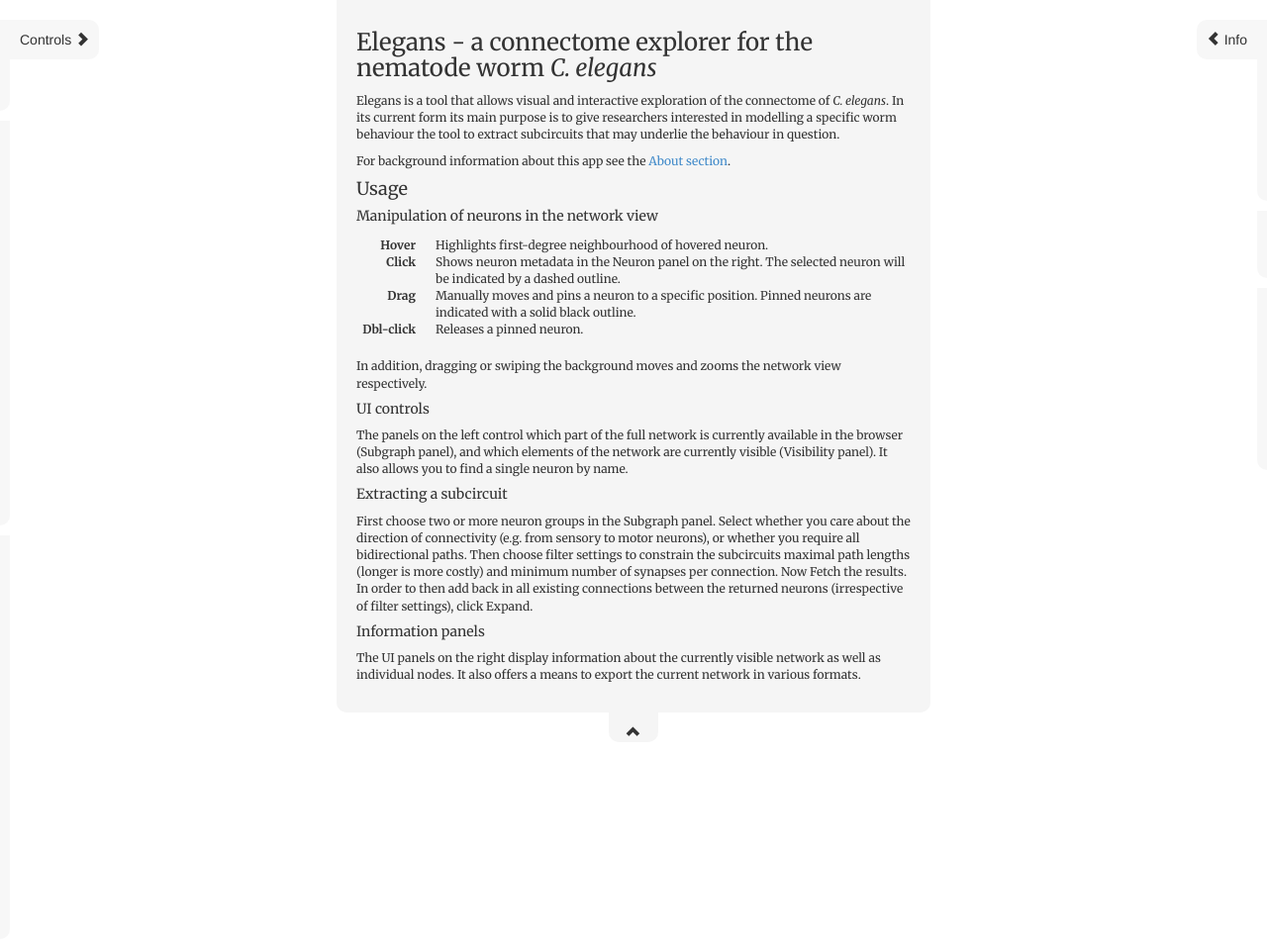
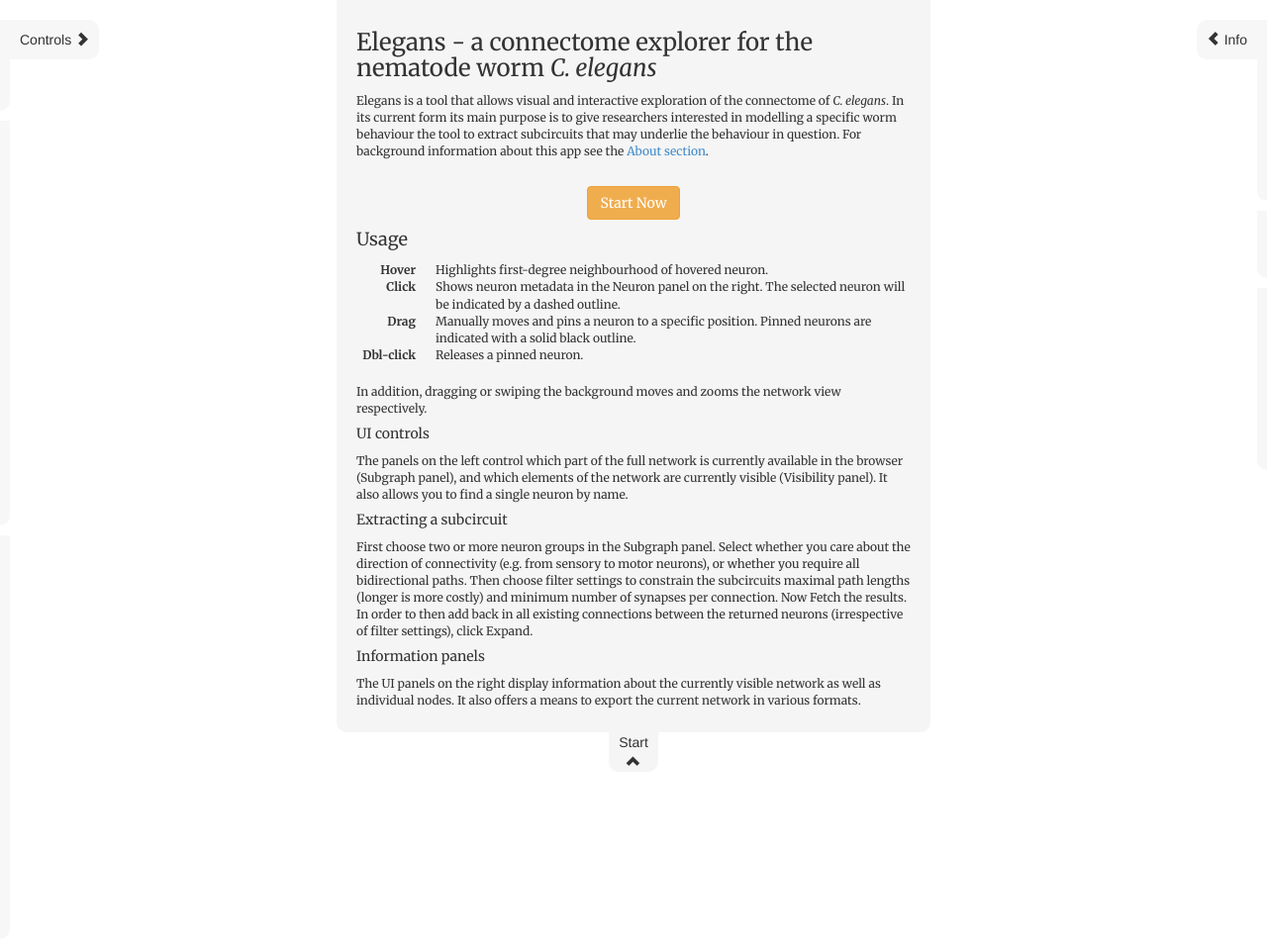
Before and after one commit to buhrmann/elegans, a Flask app: page / in a window 1280 px wide; the page is wider, and only the part inside the window is pictured. Shown: that part at 99% size. Run offline with Flask 2, Linux system fonts and the light colour scheme; data that the repository does not hold is empty; some libraries are stand-ins or nearby versions.

Commit message:
More salient start button to slide away intro panel.

```diff
--- a/static/css/d3.css
+++ b/static/css/d3.css
@@ -30,9 +30,9 @@ body {
 
 .topwrapper {
   position: fixed;
-  top: -710px;
+  top: -730px;
   width: 600px;
-  height: 720px;
+  height: 740px;
   left: 50%;
   -webkit-transform: translate(-50%, 0);
   -moz-transform: translate(-50%, 0);
@@ -94,8 +94,9 @@ h3 a:hover {
 }
 
 .uihandle-top {
+  padding-top: 0px;
   width: 50px;
-  height: 30px;
+  height: 40px;
   left: 50%;
   text-align: center;
   vertical-align: top;
--- a/templates/graph.html
+++ b/templates/graph.html
@@ -254,6 +254,10 @@
       toggleRightPanel();
     });
 
+    $("#tophandle").click(function() {
+      toggleTopPanel();
+    });
+
     toggleLeftPanel = function(visible) {
       var s = $("#lefthandle").find("span.glyphicon");
       var visnow = s.hasClass("glyphicon-chevron-left");
@@ -286,20 +290,24 @@
       }
     }
 
-    $("#tophandle").click(function() {
+    toggleTopPanel = function() {
         $(".topwrapper").toggleClass("out");
         var s = $("#tophandle").find("span.glyphicon");
         if (s.hasClass("glyphicon-chevron-up")) {
           s.removeClass("glyphicon-chevron-up").addClass("glyphicon-chevron-down");
+          $("#tophandle").find("a span.handlelabel").css("display", "none");
+          $("#tophandle").css("height", "20px");
           toggleLeftPanel(true);
           toggleRightPanel(true);
         }
         else {
           s.removeClass("glyphicon-chevron-down").addClass("glyphicon-chevron-up");
+          $("#tophandle").find("a span.handlelabel").css("display", "inline");
+          $("#tophandle").css("height", "40px");
           toggleLeftPanel(false);
           toggleRightPanel(false);
         }
-    });
+    }
 
   });
   </script>
--- a/templates/layout.html
+++ b/templates/layout.html
@@ -23,14 +23,11 @@
       <div class="introheader">
         <h3>Elegans - a connectome explorer for the nematode worm <em>C. elegans</em></h3>
         <p>
-          Elegans is a tool that allows visual and interactive exploration of the connectome of <em>C. elegans</em>. In its current form its main purpose is to give researchers interested in modelling a specific worm behaviour the tool to extract subcircuits that may underlie the behaviour in question.
-        </p>
-        <p>
-          For background information about this app see the <a href="{{ url_for('about')}}">About section</a>.
-        </p>
+          Elegans is a tool that allows visual and interactive exploration of the connectome of <em>C. elegans</em>. In its current form its main purpose is to give researchers interested in modelling a specific worm behaviour the tool to extract subcircuits that may underlie the behaviour in question. For background information about this app see the <a href="{{ url_for('about')}}">About section</a>.
+        </p><br>
+        <p class="text-center"><a href="javascript:toggleTopPanel();" type="button" class="btn btn-warning">Start Now</a></p>
 
         <h4>Usage</h4>
-        <h5>Manipulation of neurons in the network view</h5>
         <p>
           <dl class="dl-horizontal" style="text-align: left">
             <dt>Hover</dt>
@@ -60,6 +57,7 @@
       </div>
       <div class="uihandle uihandle-top" id="tophandle">
         <a href="#">
+          <span class="handlelabel">Start<br></span>
           <span class='glyphicon glyphicon-chevron-up'></span>
         </a>
       </div>
```
Also changed, not shown: 1 other file. Lines whose indentation alone changed are shown as unchanged.
